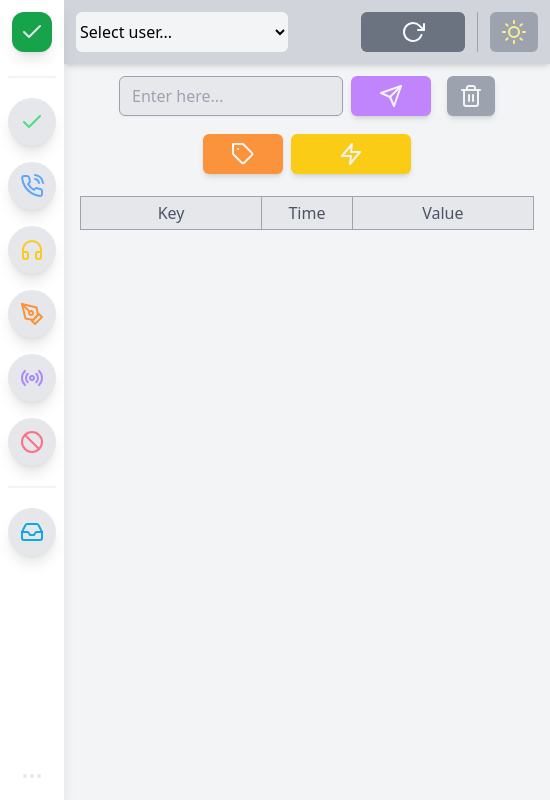
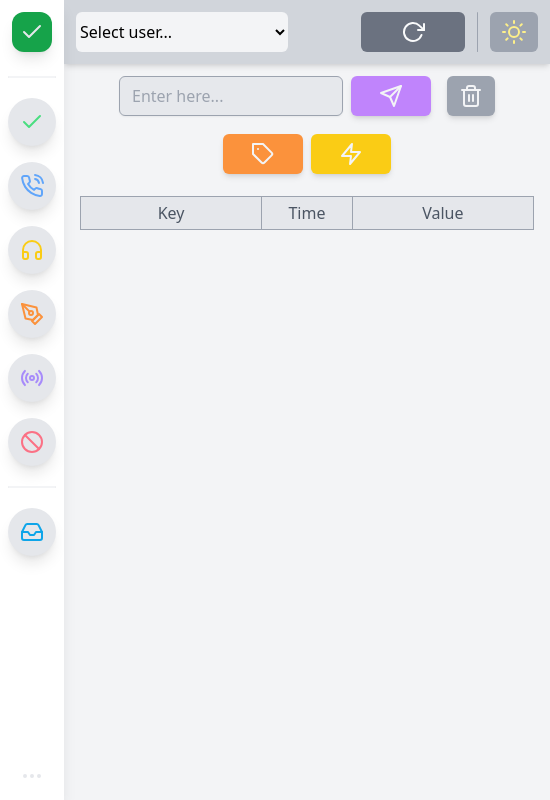
Before and after one commit to Kentaro-Furukawa/Active-Record-Dashboard, an Electron app: page index.html in a window 550 px wide. Drawn offline with nearby package versions, Linux system fonts and the light colour scheme; files that its build step writes are made by us from their sources; no server answers.

Commit message:
adjust flash btn size

```diff
--- a/src/input.css
+++ b/src/input.css
@@ -194,7 +194,7 @@
   }
 
   .record-flash-wrap button {
-    @apply w-full h-10 px-12 bg-yellow-400 dark:bg-yellow-500 hover:bg-yellow-500 active:ring-1 active:ring-yellow-500 text-gray-100 dark:text-gray-200 rounded-md shadow-md transition-all duration-100 ease-linear;
+    @apply w-full h-10 px-7 bg-yellow-400 dark:bg-yellow-500 hover:bg-yellow-500 active:ring-1 active:ring-yellow-500 text-gray-100 dark:text-gray-200 rounded-md shadow-md transition-all duration-100 ease-linear;
   }
 
   .record-form-message-on {
```
